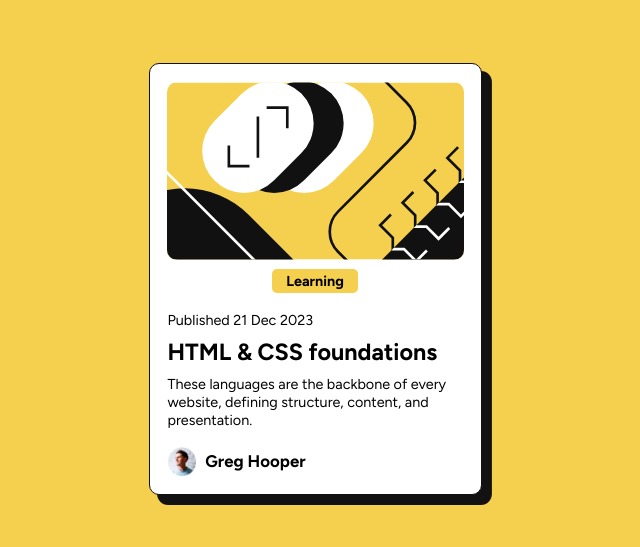
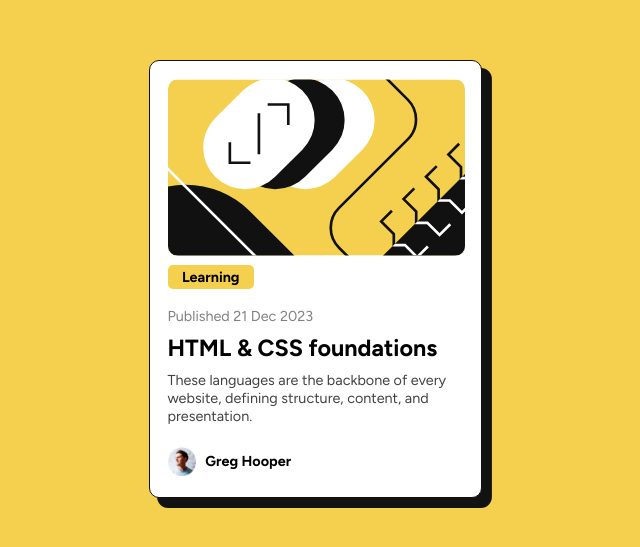
Before and after one commit to fatemzh/Blog-preview, a plain HTML site: page index.html in a window 1280 px wide. Shown: the part 121-668 px from the top of the page, without its empty margins (325-965 px from the left). Drawn offline with Linux system fonts and the light colour scheme.

Commit message:
improved solution

```diff
--- a/index.html
+++ b/index.html
@@ -1,44 +1,31 @@
 <!DOCTYPE html>
 <html lang="en">
 <head>
-    <meta charset="UTF-8" />
-    <meta name="viewport" content="width=device-width, initial-scale=1.0" />
-    <!-- displays site properly based on user's device -->
-    <link
-      rel="icon"
-      type="image/png"
-      sizes="32x32"
-      href="./assets/images/favicon-32x32.png"
-    />
-    <link rel="stylesheet" href="./css/style.css" />
-    <link
-      href="https://fonts.googleapis.com/css2?family=Figtree:wght@500;800&display=swap"
-      rel="stylesheet"
-    />
-
+  <meta charset="UTF-8">
+  <meta name="viewport" content="width=device-width, initial-scale=1.0">
+  <link rel="icon" type="image/png" sizes="32x32" href="./assets/images/favicon-32x32.png">
+  <link rel="stylesheet" href="./css/style.css">
+  <link href="https://fonts.googleapis.com/css2?family=Figtree:wght@500;800&display=swap" rel="stylesheet">
   <title>Frontend Mentor | Blog preview card</title>
 </head>
 <body>
-    <main>
+  <main id="main-content">
     <div id="img">
-        <img src="./assets/images/illustration-article.svg" alt="" />
+      <img src="./assets/images/illustration-article.svg" alt="Illustration of the article">
     </div>
     <div id="label">
-        <h2>Learning</h2>
+      <span class="label-text">Learning</span>
     </div>
     <div id="text-content">
-        <p>Published 21 Dec 2023</p>
+      <p class="date">Published 21 Dec 2023</p>
       <h1>HTML & CSS foundations</h1>
-        <p id="description">
+      <p class="description">
         These languages are the backbone of every website, defining structure,
         content, and presentation.
       </p>
       <div id="author">
-          <img
-            src="./assets/images/image-avatar.webp"
-            alt="Picture of the author of this blog post"
-          />
-          <h3>Greg Hooper</h3>
+        <img src="./assets/images/image-avatar.webp" alt="Picture of the author of this blog post">
+        <span class="author-name">Greg Hooper</span>
       </div>
     </div>
   </main>
--- a/scss/style.scss
+++ b/scss/style.scss
@@ -45,7 +45,7 @@ body {
 }
 
 main {
-  @include flex-center;
+  @include flex-start;
   flex-direction: column;
   background-color: $white;
   padding: 1.25rem;
@@ -56,7 +56,7 @@ main {
 
   p,
   h1,
-  h2 {
+  span {
     margin: 0.625rem 0;
   }
 
@@ -67,14 +67,16 @@ main {
     border-radius: 10px;
   }
 
-  #label h2 {
+  #label .label-text {
     @include flex-center;
     background-color: $primary-color;
     border-radius: 5px;
     padding: 0.2rem;
     width: 6rem;
     font-size: 1rem;
-    font-weight: 700; // Ensure the font weight is applied
+    font-weight: 700;
+    display: block;
+    text-align: center;
   }
 
   h1 {
@@ -82,12 +84,10 @@ main {
     font-weight: 700;
   }
 
-  #description {
-    p {
-      color: $black;
-      opacity: 0.2;
-      font-size: 1rem;
-    }
+  .description {
+    color: $black;
+    opacity: 0.8;
+    font-size: 1rem;
   }
 
   #author {
@@ -100,9 +100,16 @@ main {
       width: 2rem;
       margin-right: 0.625rem;
     }
+
+    .author-name {
+      font-weight: 700;
+    }
+  }
+
+  .date {
+    color: $grey;
   }
 }
-
 
 @media (max-width: 375px) {
   html {
```
Also changed, not shown: css/style.css, 2 other files. Lines whose indentation alone changed are shown as unchanged.
